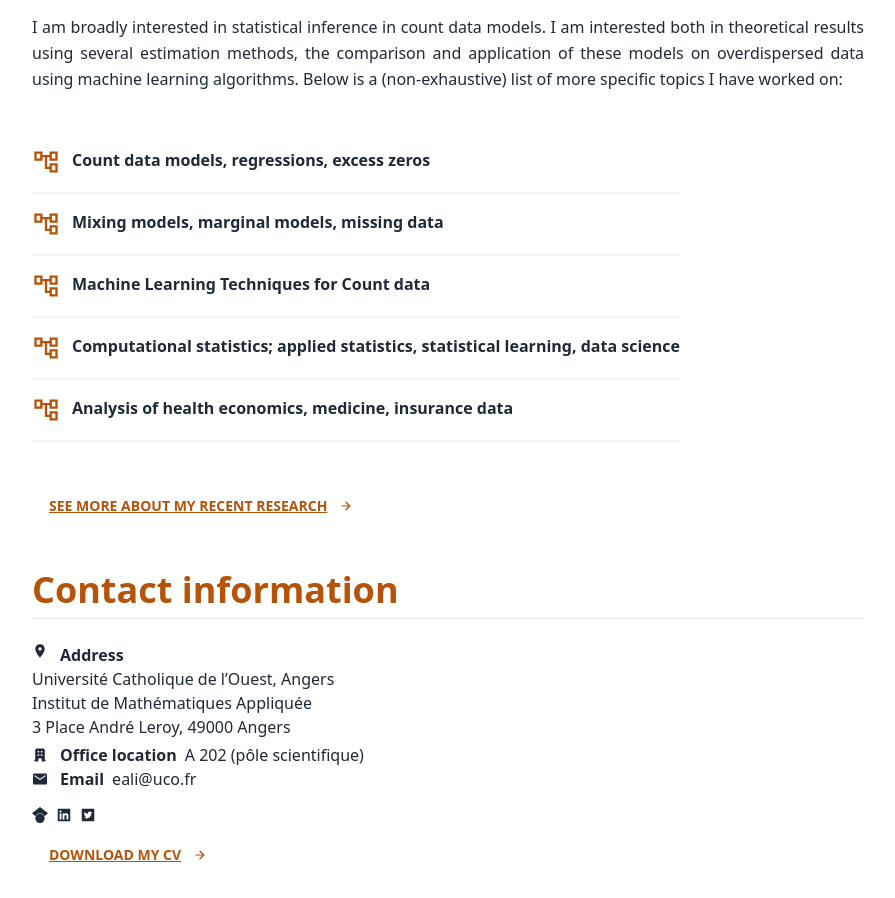
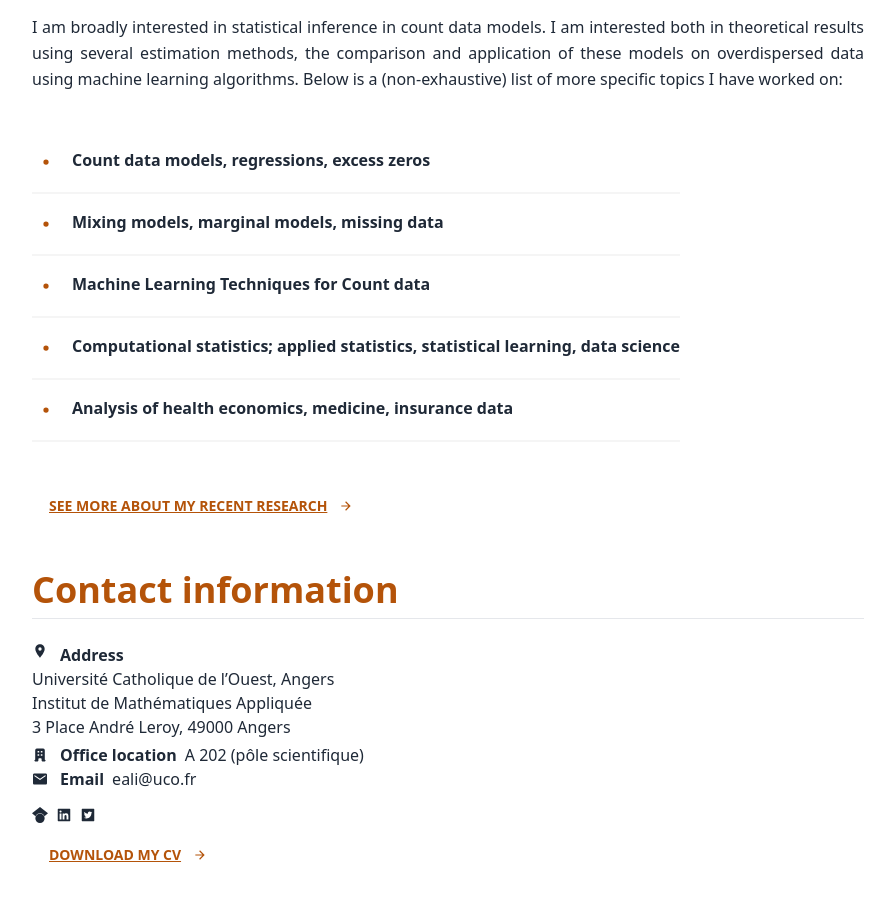
Before and after one commit to Gnilane95/essoham_portfolio, a Next.js app: page / in a window 1280 px wide. Shown: the part 1120-2018 px from the top of the page, without its empty margins (192-1087 px from the left). Built offline with nearby package versions, Linux system fonts and the light colour scheme; what tw-elements would draw is missing.

Commit message:
🫏 change the list image to a dot

```diff
--- a/components/home/SectionContactInformation.jsx
+++ b/components/home/SectionContactInformation.jsx
@@ -15,7 +15,7 @@ export default function SectionContactInformation() {
     <div className="xl:px-56 lg:px-28 sm:px-7 md:px-16 text-justify pb-20">
       <SiteHeader title={"Contact information"} />
       <div className="mt-5">
-        <p className="my-2">
+        <div className="my-2">
 
           <p className="flex flex-wrap font-bold mr-2"> <MdLocationOn className="mr-3" /> Address </p>
           <span>
@@ -24,7 +24,7 @@ export default function SectionContactInformation() {
             Institut de Mathématiques Appliquée <br/>
             3 Place André Leroy, 49000 Angers
           </span>
-        </p>
+        </div>
         <p className="flex flex-wrap leading-4 my-2">
           <HiOfficeBuilding className="mr-3" />
           <span className="font-bold mr-2">Office location</span>
--- a/components/home/SectionResearch.jsx
+++ b/components/home/SectionResearch.jsx
@@ -1,5 +1,5 @@
 import React from "react";
-import { MdOutlineAccountTree } from "react-icons/md";
+import { BsDot } from "react-icons/bs";
 import SiteHeader from "../shared/SiteHeader";
 import { researchs } from "../../data/siteData";
 import Link from "next/link";
@@ -18,14 +18,13 @@ export default function SectionResearch() {
           (non-exhaustive) list of more specific topics I have worked on:
         </p>
         <div className="flex flex-wrap mt-10">
-          <ul className="w-99">
+          <ul className="list-disc w-99">
             {
               researchs.map((research) => (
                 <li key={research.id} className="w-full border-b-2 border-neutral-100 border-opacity-100 py-4 dark:border-opacity-50 flex flex-wrap">
-                <MdOutlineAccountTree className="w-7 h-7 text-amber-700 mr-3" />
+                <BsDot className="w-7 h-7 text-amber-700 mr-3" />
                 <span className="font-bold">{research.topic}</span>
-
-              </li>
+                </li>
               ))
             }
           <div className="mt-10 flex">
```
